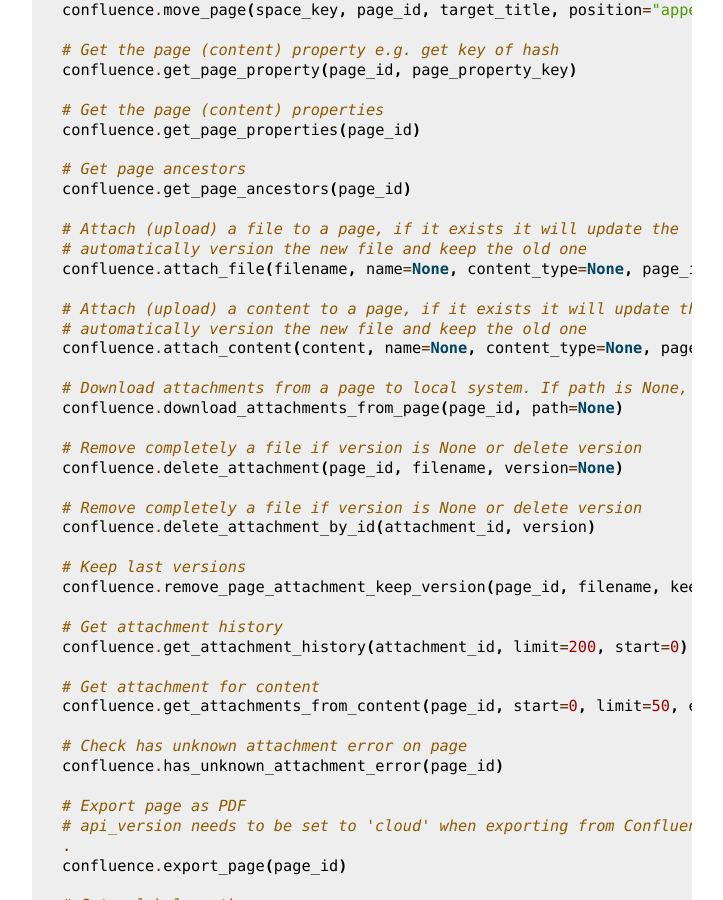
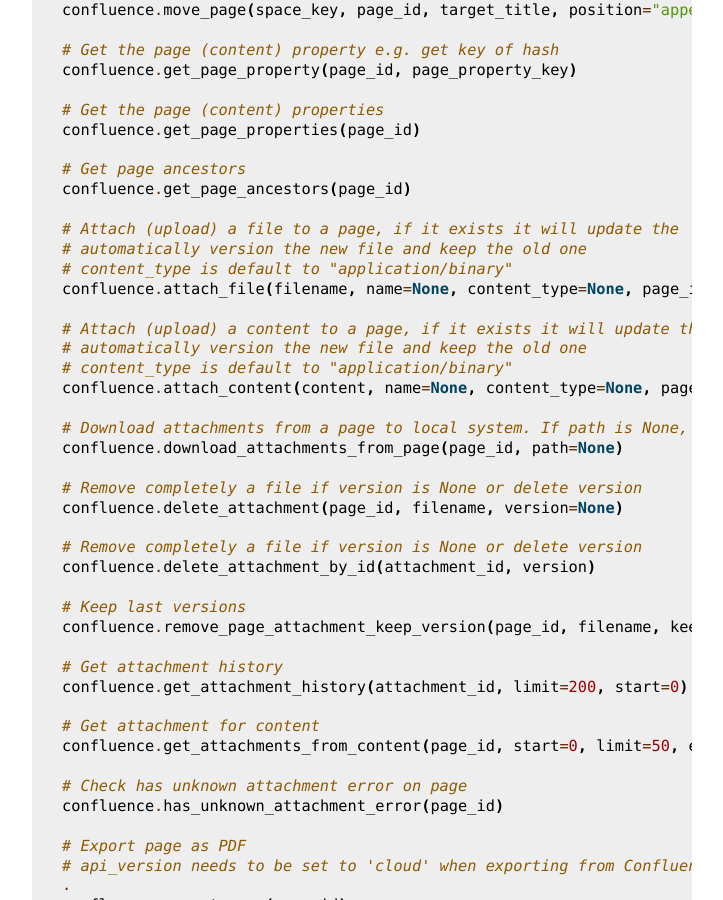
Before and after one commit to atlassian-api/atlassian-python-api, a Sphinx documentation site: the page built from docs/confluence.rst, in a window 1280 px wide and 900 px high, scrolled down 2054 px. Shown: the whole window, without its empty margins (388-1111 px from the left). Built offline with Sphinx 7.4.7, drawn with Linux system fonts in a browser that asks for light colours; pages that are not in the unit, such as notebooks, are missing from menus.

Commit message:
Confluence: update doc

```diff
--- a/docs/confluence.rst
+++ b/docs/confluence.rst
@@ -114,10 +114,12 @@
 
     # Attach (upload) a file to a page, if it exists it will update the
     # automatically version the new file and keep the old one
+    # content_type is default to "application/binary"
     confluence.attach_file(filename, name=None, content_type=None, page_id=None, title=None, space=None, comment=None)
 
     # Attach (upload) a content to a page, if it exists it will update the
     # automatically version the new file and keep the old one
+    # content_type is default to "application/binary"
     confluence.attach_content(content, name=None, content_type=None, page_id=None, title=None, space=None, comment=None)
 
     # Download attachments from a page to local system. If path is None, current working directory will be used.
```
